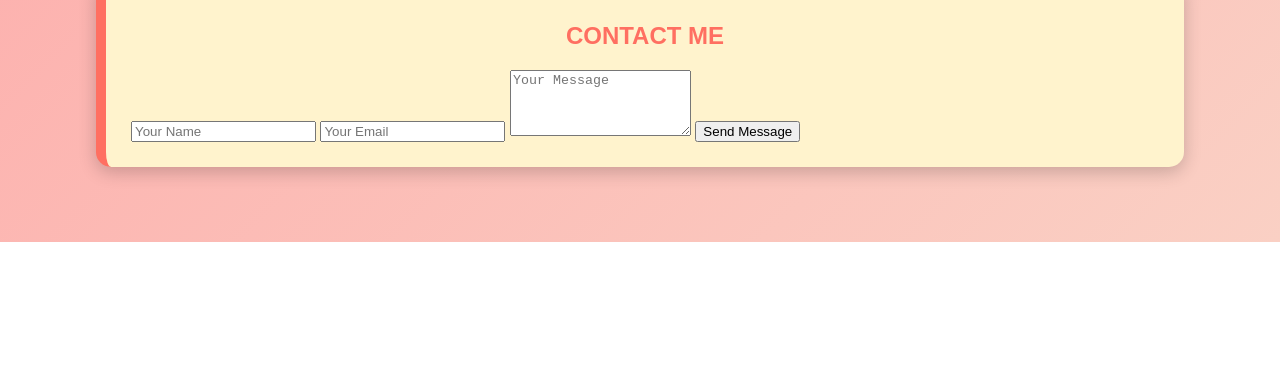
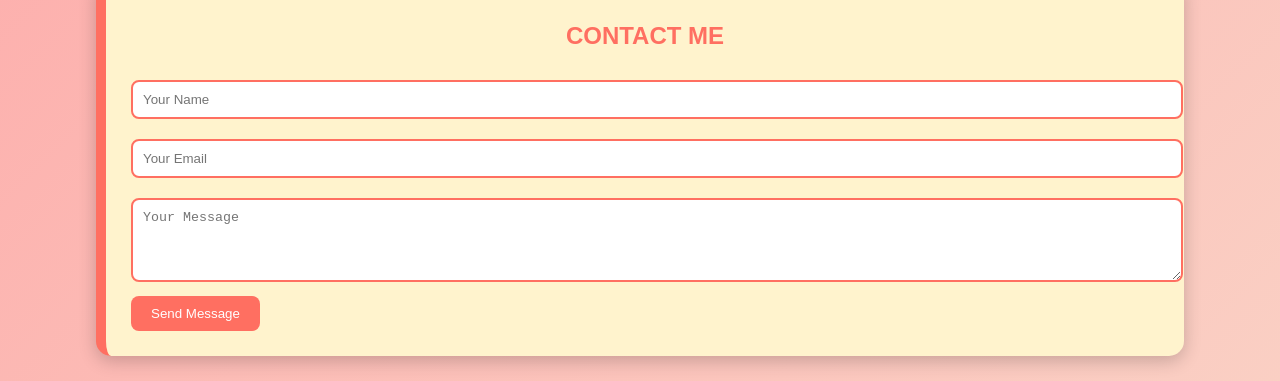
Before and after one commit to himani746/himanibhurkunde.github.io, a plain HTML site: page index.html in a window 1280 px wide. Shown: the part 1276-1657 px from the top of the page. Before the commit the page ends 1518 px from the top, so only its background shows below. Drawn offline with Linux system fonts and the light colour scheme.

Commit message:
Update class.css

```diff
--- a/class.css
+++ b/class.css
@@ -73,3 +73,25 @@ p {
     font-weight: bold;
     color: #555;
 }
+
+.contact-form input, .contact-form textarea {
+    width: 100%;
+    padding: 10px;
+    margin: 10px 0;
+    border: 2px solid #ff6f61;
+    border-radius: 8px;
+}
+
+.contact-form button {
+    background-color: #ff6f61;
+    color: #fff;
+    border: none;
+    padding: 10px 20px;
+    border-radius: 8px;
+    cursor: pointer;
+    transition: background 0.3s ease;
+}
+
+.contact-form button:hover {
+    background-color: #ff3d3d;
+}
```
